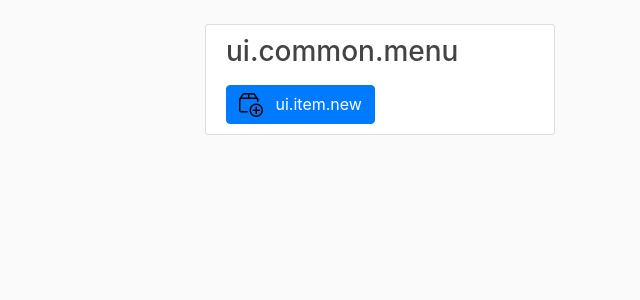
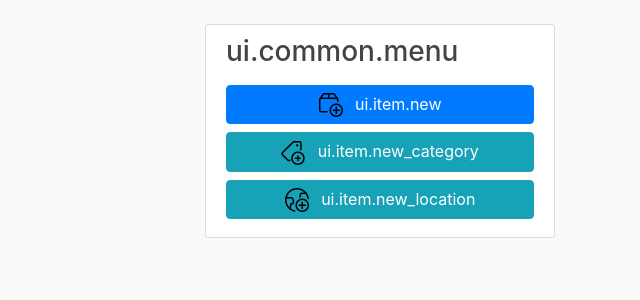
Before and after one commit to Nuhser/PfaKSys, a Flask app: page /items/ in a window 1280 px wide. Shown: the part 56-356 px from the top of the page, without its empty margins (640-1280 px from the left). Run offline with Flask 2, Linux system fonts and the light colour scheme; the visitor is signed in with stand-in values (Sample User, id 1); data that the repository does not hold is empty; parts of the project's set-up code (start-up, migrations or seed data) failed here and were passed over; some libraries are stand-ins or nearby versions.

Commit message:
Add item location and category logic

```diff
--- a/PfaKSys/item/routes.py
+++ b/PfaKSys/item/routes.py
@@ -3,9 +3,9 @@ from flask_babel import gettext
 from flask_login import login_required
 
 from PfaKSys import db
-from PfaKSys.item.forms import NewItemForm
+from PfaKSys.item.forms import NewItemForm, NewItemCategoryForm, NewItemLocationForm
 from PfaKSys.item.item_condition import ItemCondition
-from PfaKSys.models import Item
+from PfaKSys.models import Item, ItemCategory, ItemLocation
 
 
 item_blueprint = Blueprint('item', __name__)
@@ -27,6 +27,38 @@ def new():
     return render_template('item/new.html', title=gettext('page.item_new.title'), form=form)
 
 
+@item_blueprint.route('/items/new_category', methods=['GET', 'POST'])
+@login_required
+def new_category():
+    form = NewItemCategoryForm()
+
+    if form.validate_on_submit():
+        item_category = ItemCategory(name=form.name.data)
+        db.session.add(item_category)
+        db.session.commit()
+
+        flash(gettext('flash.success.item_category.created', category_name=item_category.name), 'success')
+        return redirect(url_for('item.overview'))
+
+    return render_template('item/new_category.html', title=gettext('page.item_new_category.title'), form=form)
+
+
+@item_blueprint.route('/items/new_location', methods=['GET', 'POST'])
+@login_required
+def new_location():
+    form = NewItemLocationForm()
+
+    if form.validate_on_submit():
+        item_location = ItemLocation(name=form.name.data)
+        db.session.add(item_location)
+        db.session.commit()
+
+        flash(gettext('flash.success.item_location.created', location_name=item_location.name), 'success')
+        return redirect(url_for('item.overview'))
+
+    return render_template('item/new_location.html', title=gettext('page.item_new_location.title'), form=form)
+
+
 @item_blueprint.route('/items/')
 @login_required
 def overview():
--- a/PfaKSys/templates/item/overview.html
+++ b/PfaKSys/templates/item/overview.html
@@ -31,9 +31,23 @@
 
 {% block sidebar %}
     <form action="{{ url_for('item.new') }}" method='GET'>
-        <button class="btn btn-primary" type="submit">
+        <button class="btn btn-primary btn-block mb-2" type="submit">
             <img class="mr-2" src="{{ url_for('static', filename='item/ui/new.png') }}">
             {{ _('ui.item.new') }}
         </button>
     </form>
+
+    <form action="{{ url_for('item.new_category') }}" method='GET'>
+        <button class="btn btn-info btn-block mb-2" type="submit">
+            <img class="mr-2" src="{{ url_for('static', filename='item/ui/new_category.png') }}">
+            {{ _('ui.item.new_category') }}
+        </button>
+    </form>
+
+    <form action="{{ url_for('item.new_location') }}" method='GET'>
+        <button class="btn btn-info btn-block mb-2" type="submit">
+            <img class="mr-2" src="{{ url_for('static', filename='item/ui/new_location.png') }}">
+            {{ _('ui.item.new_location') }}
+        </button>
+    </form>
 {% endblock %}
```
Also changed, not shown: PfaKSys/item/forms.py (+21 -1 lines), PfaKSys/templates/item/new_category.html (added, +32 -0 lines), PfaKSys/templates/item/new_location.html (added, +32 -0 lines), PfaKSys/static/item/ui/new_category.png (added), PfaKSys/static/item/ui/new_location.png (added).
